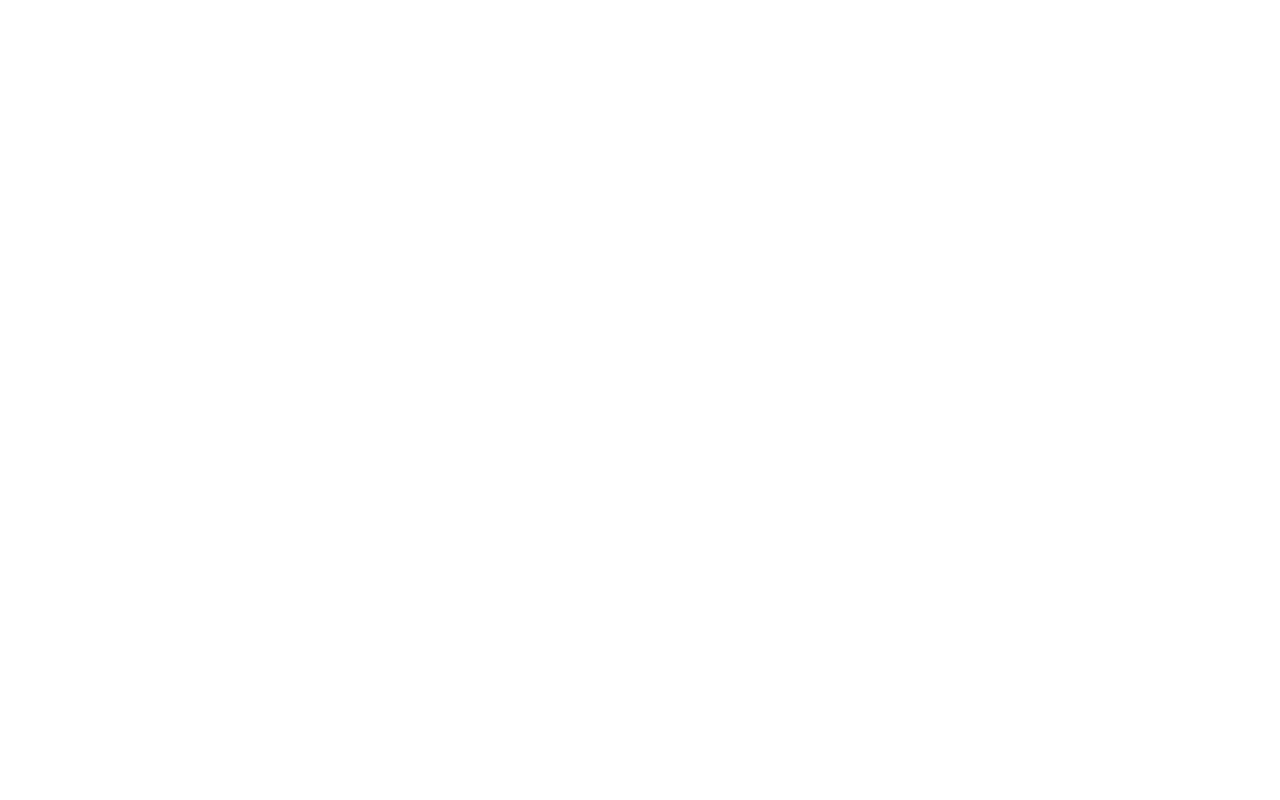
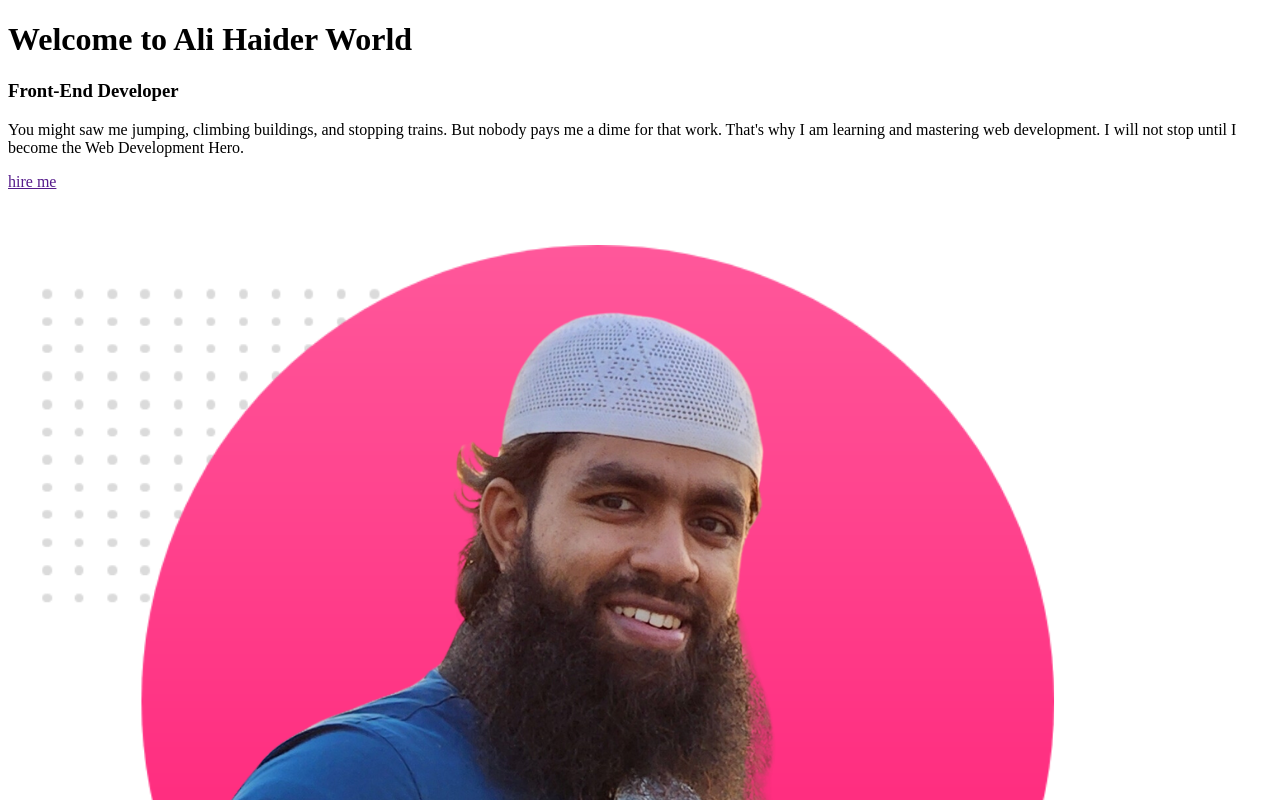
Before and after one commit to wpelementorhero/developer-portfolio, a plain HTML site: page index.html in a window 1280 px wide. Shown: the top 800 px of the page. Drawn offline with Linux system fonts and the light colour scheme.

Commit message:
DP Structure Added

```diff
--- a/index.html
+++ b/index.html
@@ -5,5 +5,24 @@
     <meta name="viewport" content="width=device-width, initial-scale=1.0" />
     <title>Developer Portfolio</title>
   </head>
-  <body></body>
+  <body>
+    <!-- Welcome Section Started -->
+    <div class="welcome-section">
+      <div class="left-content">
+        <h1>Welcome to <span>Ali Haider</span> World</h1>
+        <h3>Front-End Developer</h3>
+        <p>
+          You might saw me jumping, climbing buildings, and stopping trains. But
+          nobody pays me a dime for that work. That's why I am learning and
+          mastering web development. I will not stop until I become the Web
+          Development Hero.
+        </p>
+        <a href="" class="btn">hire me</a>
+      </div>
+      <div class="right-content">
+        <img src="images/1.png" alt="ali haider photo" />
+      </div>
+    </div>
+    <!-- Welcome Section End -->
+  </body>
 </html>
```
Also changed, not shown: images/1.png (added).
